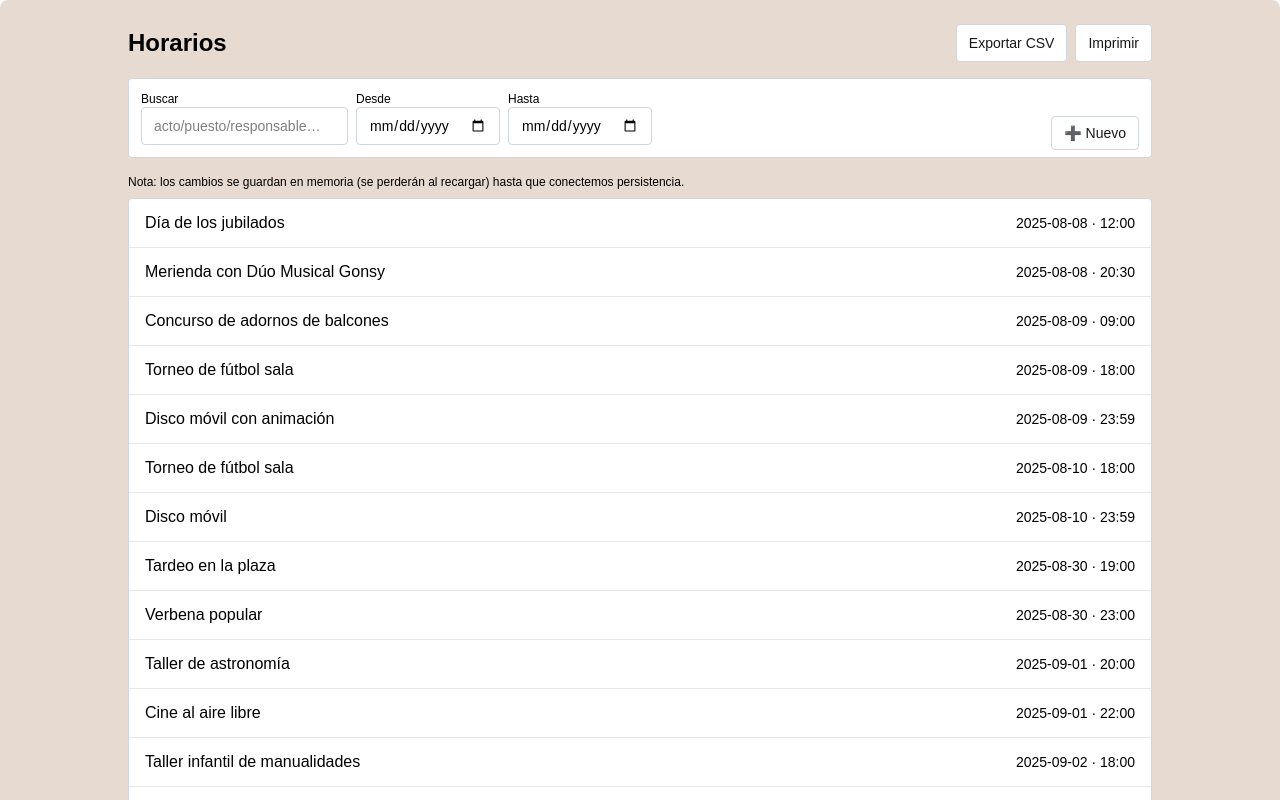
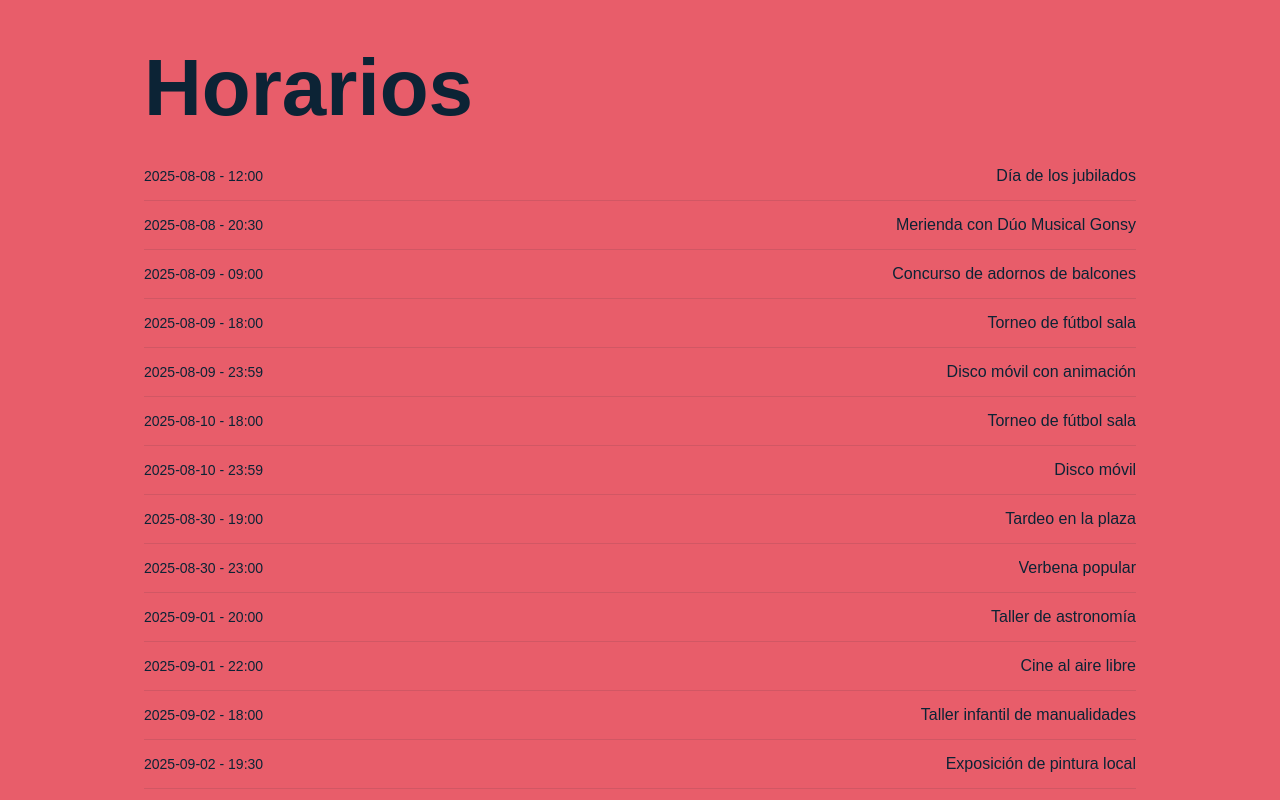
Before and after one commit to jgarcia311999/FiestasMatet, a Next.js app: page /layoutComision/horarios in a window 1280 px wide. Shown: the top 800 px of the page. Built offline with nearby package versions, Linux system fonts and the light colour scheme.

Commit message:
paginas horarios cambiada

```diff
--- a/src/app/layoutComision/horarios/page.tsx
+++ b/src/app/layoutComision/horarios/page.tsx
@@ -1,3 +1,104 @@
+"use client";
+
+import { fiestas } from "@/data/fiestas";
+import { useState } from "react";
+
+export default function HorariosPage() {
+  // Ordenamos por fecha (YYYY-MM-DD) y luego por hora (HH:MM); vacíos al final
+  const eventosOrdenados = [...fiestas].sort((a, b) => {
+    const ad = a.date || "";
+    const bd = b.date || "";
+    if (ad && bd && ad !== bd) return ad.localeCompare(bd);
+    if (!ad && bd) return 1;
+    if (ad && !bd) return -1;
+    const at = a.time || "";
+    const bt = b.time || "";
+    if (at && bt && at !== bt) return at.localeCompare(bt);
+    if (!at && bt) return 1;
+    if (at && !bt) return -1;
+    return (a.title || "").localeCompare(b.title || "");
+  });
+
+  const [openIndex, setOpenIndex] = useState<number | null>(null);
+
+  return (
+    <main className="min-h-screen bg-[#E85D6A] text-[#0C2335]">
+      <div className="max-w-5xl mx-auto px-4 py-12">
+        <h1 className="text-[80px] leading-none font-semibold break-words">Horarios</h1>
+
+        {/* Listado: fecha - hora, nombre */}
+        <ul className="mt-6 divide-y divide-[#0C2335]/10">
+          {eventosOrdenados.map((ev, idx) => {
+            const fechaHora = ev.date && ev.time
+              ? `${ev.date} - ${ev.time}`
+              : ev.date || ev.time || "—";
+            const isOpen = openIndex === idx;
+            const asistentes = (ev as { attendees?: string[] }).attendees ?? [];
+            return (
+              <li key={`${ev.title}-${ev.date}-${ev.time}-${idx}`} className="py-3">
+                <button
+                  type="button"
+                  onClick={() => setOpenIndex(isOpen ? null : idx)}
+                  className="w-full text-left"
+                >
+                  <div className="flex items-baseline justify-between gap-3">
+                    <span className="text-sm whitespace-nowrap">{fechaHora}</span>
+                    <span className="text-base font-medium truncate">{ev.title || "(Sin título)"}</span>
+                  </div>
+                </button>
+                {isOpen && (
+                  <div className="mt-2 pl-2 text-sm space-y-2">
+                    <p className="opacity-90"><span className="font-semibold">Descripción:</span> {ev.description?.trim() || "Sin descripción"}</p>
+                    <p className="opacity-90"><span className="font-semibold">Lugar:</span> {ev.location?.trim() || "Sin lugar"}</p>
+                    <p className="opacity-90">
+                      <span className="font-semibold">Asistirá:</span>{" "}
+                      {asistentes.length > 0 ? (
+                        <span>{asistentes.join(", ")}</span>
+                      ) : (
+                        <span className="italic">de momento nadie...</span>
+                      )}
+                    </p>
+
+                    {/* Action buttons: trash, pencil, check (no functionality yet) */}
+                    <div className="pt-1 flex items-center gap-3 justify-end">
+                      {/* Trash */}
+                      <button type="button" aria-label="Eliminar" className="inline-flex h-9 w-9 items-center justify-center rounded-md border border-[#0C2335]/30 hover:bg-[#0C2335]/5">
+                        <svg width="18" height="18" viewBox="0 0 24 24" fill="none" xmlns="http://www.w3.org/2000/svg">
+                          <path d="M3 6h18" stroke="currentColor" strokeWidth="2" strokeLinecap="round"/>
+                          <path d="M8 6V4a2 2 0 0 1 2-2h4a2 2 0 0 1 2 2v2" stroke="currentColor" strokeWidth="2" strokeLinecap="round"/>
+                          <path d="M6 6l1 14a2 2 0 0 0 2 2h6a2 2 0 0 0 2-2l1-14" stroke="currentColor" strokeWidth="2" strokeLinecap="round"/>
+                          <path d="M10 11v6M14 11v6" stroke="currentColor" strokeWidth="2" strokeLinecap="round"/>
+                        </svg>
+                      </button>
+
+                      {/* Pencil */}
+                      <button type="button" aria-label="Editar" className="inline-flex h-9 w-9 items-center justify-center rounded-md border border-[#0C2335]/30 hover:bg-[#0C2335]/5">
+                        <svg width="18" height="18" viewBox="0 0 24 24" fill="none" xmlns="http://www.w3.org/2000/svg">
+                          <path d="M3 17.25V21h3.75L17.81 9.94l-3.75-3.75L3 17.25z" stroke="currentColor" strokeWidth="1.5" fill="none"/>
+                          <path d="M20.71 7.04a1 1 0 0 0 0-1.41l-2.34-2.34a1 1 0 0 0-1.41 0l-1.83 1.83 3.75 3.75 1.83-1.83z" stroke="currentColor" strokeWidth="1.5" fill="none"/>
+                        </svg>
+                      </button>
+
+                      {/* Check */}
+                      <button type="button" aria-label="Confirmar" className="inline-flex h-9 w-9 items-center justify-center rounded-md border border-[#0C2335]/30 hover:bg-[#0C2335]/5">
+                        <svg width="18" height="18" viewBox="0 0 24 24" fill="none" xmlns="http://www.w3.org/2000/svg">
+                          <path d="M20 6L9 17l-5-5" stroke="currentColor" strokeWidth="2" strokeLinecap="round" strokeLinejoin="round"/>
+                        </svg>
+                      </button>
+                    </div>
+                  </div>
+                )}
+              </li>
+            );
+          })}
+        </ul>
+      </div>
+    </main>
+  );
+}
+
+/*
+--- BEGIN ORIGINAL PAGE (commented out for redesign) ---
 "use client";
 import Link from "next/link";
 import { useMemo, useState, useCallback, useRef } from "react";
@@ -23,7 +124,7 @@ function isEventoBase(obj: unknown): obj is EventoBase {
   );
 }
 
-export default function HorariosPage() {
+export default function HorariosPageOriginal() {
   const [q, setQ] = useState("");
   const [desde, setDesde] = useState<string>("");
   const [hasta, setHasta] = useState<string>("");
@@ -148,7 +249,6 @@ export default function HorariosPage() {
           </div>
         </div>
 
-        {/* Filtros */}
         <div className="mb-4 flex flex-wrap items-end gap-2 rounded border border-gray-300 bg-white p-3">
           <div className="flex flex-col">
             <label className="text-xs text-black">Buscar</label>
@@ -179,7 +279,6 @@ export default function HorariosPage() {
         <p className="text-xs text-black mb-2">Nota: los cambios se guardan en memoria (se perderán al recargar) hasta que conectemos persistencia.</p>
 
         <div>
-          {/* Listado móvil: solo fecha y título */}
           <ul className="divide-y divide-gray-200 rounded border border-gray-300 bg-white">
             {eventos.map(ev => (
               <li key={ev.id}>
@@ -196,7 +295,6 @@ export default function HorariosPage() {
             ))}
           </ul>
 
-          {/* Modal de edición móvil (full-screen) */}
           {selectedEvento && (
             <div className="fixed inset-0 z-50">
               <div className="absolute inset-0 bg-black/40" onClick={closeEvento} aria-hidden="true" />
@@ -300,3 +398,6 @@ function readEventos(): EventoRow[] {
   }
   return [];
 }
+
+--- END ORIGINAL PAGE ---
+*/
```
